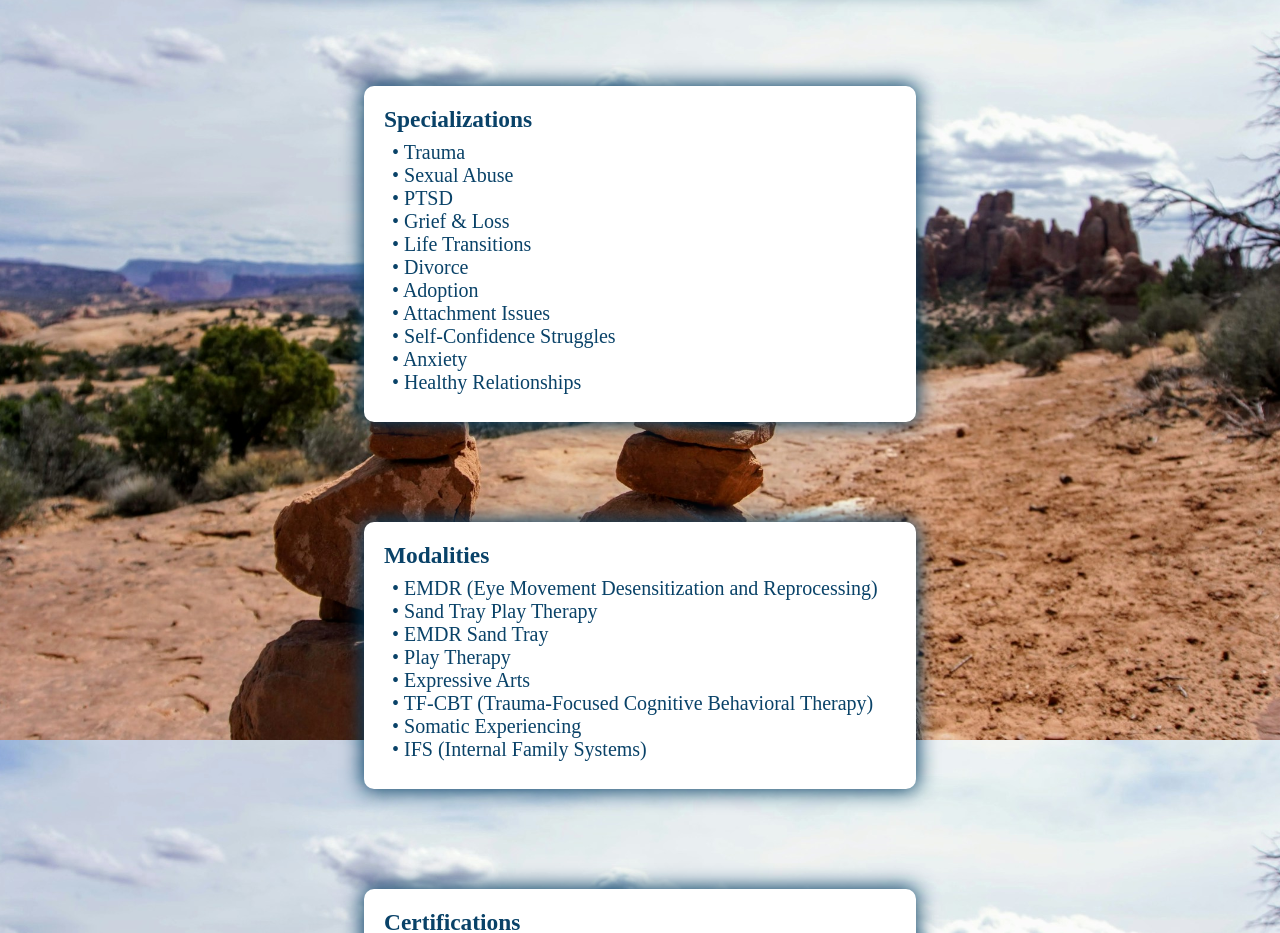
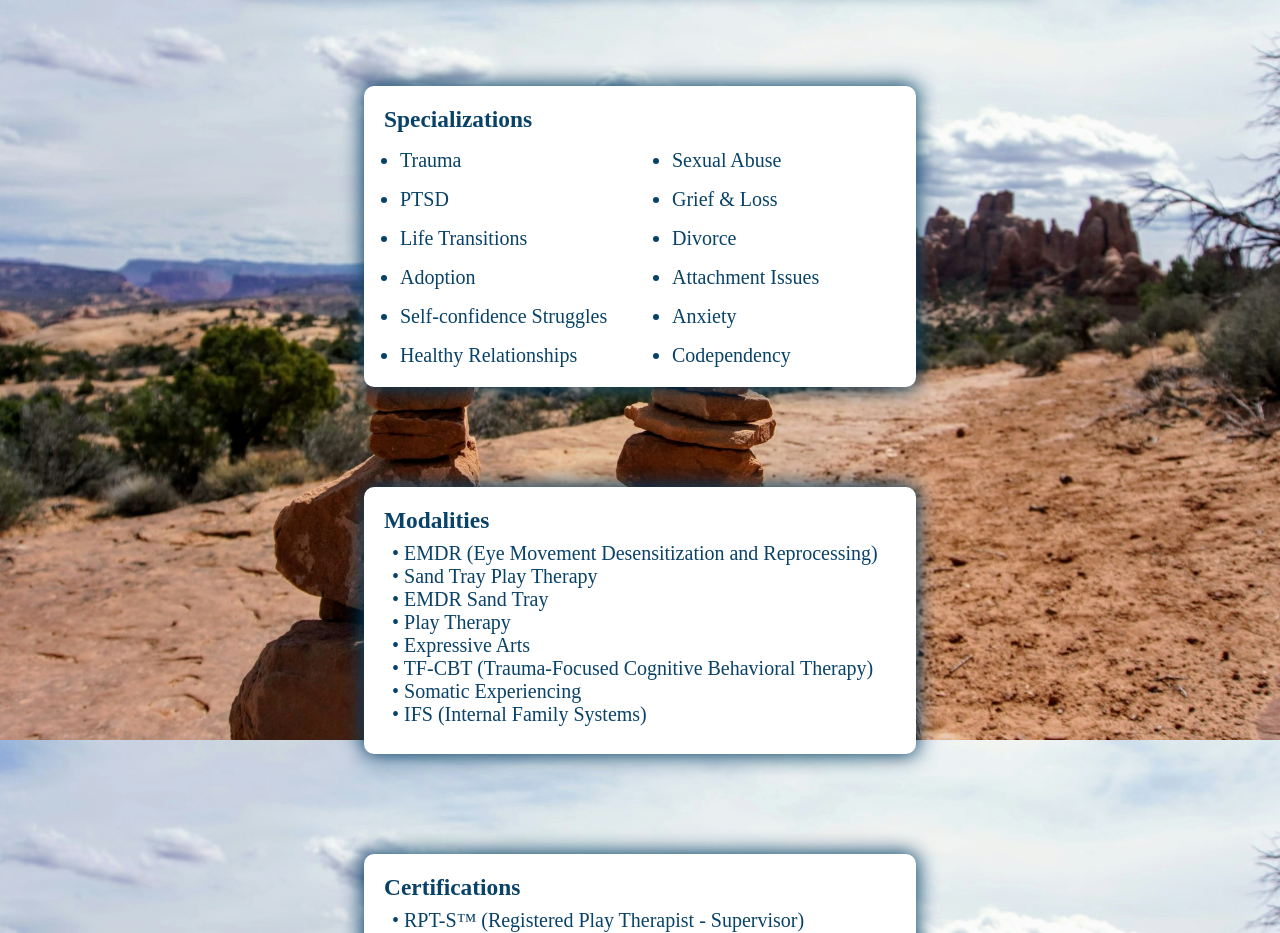
Before and after one commit to TYoung922/Guided_Path_Center, a website: page public/index.html in a window 1280 px wide. Shown: the part 1660-2593 px from the top of the page. Drawn offline with Linux system fonts and the light colour scheme.

Commit message:
fixed specializations

```diff
--- a/public/css/styles.css
+++ b/public/css/styles.css
@@ -569,7 +569,7 @@ p {
   grid-template-columns: repeat(2, 1fr);
   gap: 1rem 4rem;
   margin: 0 auto;
-  max-width: 28rem;
+  max-width: 30rem;
 }
 
 .specialization li {
@@ -933,6 +933,7 @@ iframe {
   .specialization {
     grid-template-columns: 1fr;
     max-width: 100%;
+    padding-left: 30px;
   }
 }
 
--- a/public/index.html
+++ b/public/index.html
@@ -73,7 +73,7 @@
       <div class="info-block forty-Box">
         <h3>Specializations</h3>
         <p id="specializations" class="learn_info">
-          • Trauma<br />
+          <!-- • Trauma<br />
           • Sexual Abuse<br />
           • PTSD<br />
           • Grief & Loss<br />
@@ -81,10 +81,25 @@
           • Divorce<br />
           • Adoption<br />
           • Attachment Issues<br />
-          • Self-Confidence Struggles<br />
+          • Self-confidence Struggles<br />
           • Anxiety<br />
           • Healthy Relationships<br />
+          • Codependency <br> -->
         </p>
+        <ul class="specialization">
+          <li>Trauma</li>
+          <li>Sexual Abuse</li>
+          <li>PTSD</li>
+          <li>Grief & Loss</li>
+          <li>Life Transitions</li>
+          <li>Divorce</li>
+          <li>Adoption</li>
+          <li>Attachment Issues</li>
+          <li>Self-confidence Struggles</li>
+          <li>Anxiety</li>
+          <li>Healthy Relationships</li>
+          <li>Codependency</li>
+        </ul>
       </div>
       <div class="info-block forty-Box">
         <h3>Modalities</h3>
```
